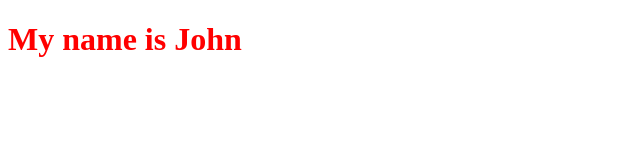
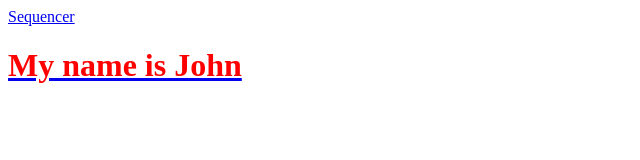
Before and after one commit to johnjoseph3/portfolio-2, a website: page dist/index.html in a window 1280 px wide. Shown: the whole page, without its empty margins (0-640 px from the left). Drawn offline with Linux system fonts and the light colour scheme.

Commit message:
Add link to sequencer.

```diff
--- a/dist/index.html
+++ b/dist/index.html
@@ -14,6 +14,7 @@
 		<base href="/">
 	</head>
 	<body>
+		<a href="sequencer">Sequencer</h1>
 		<h1>My name is John</h1>
 	</body>
 </html>
```
